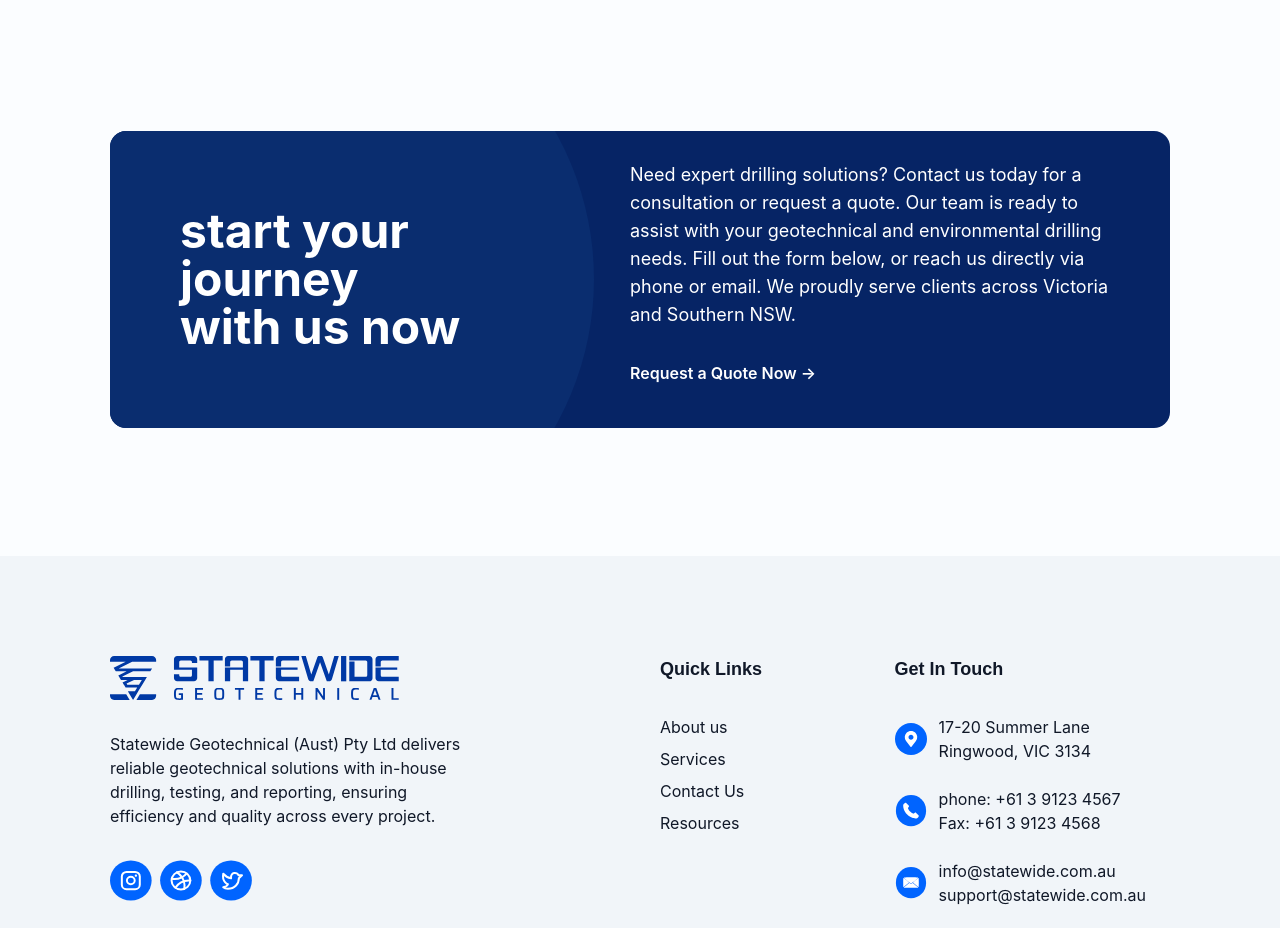
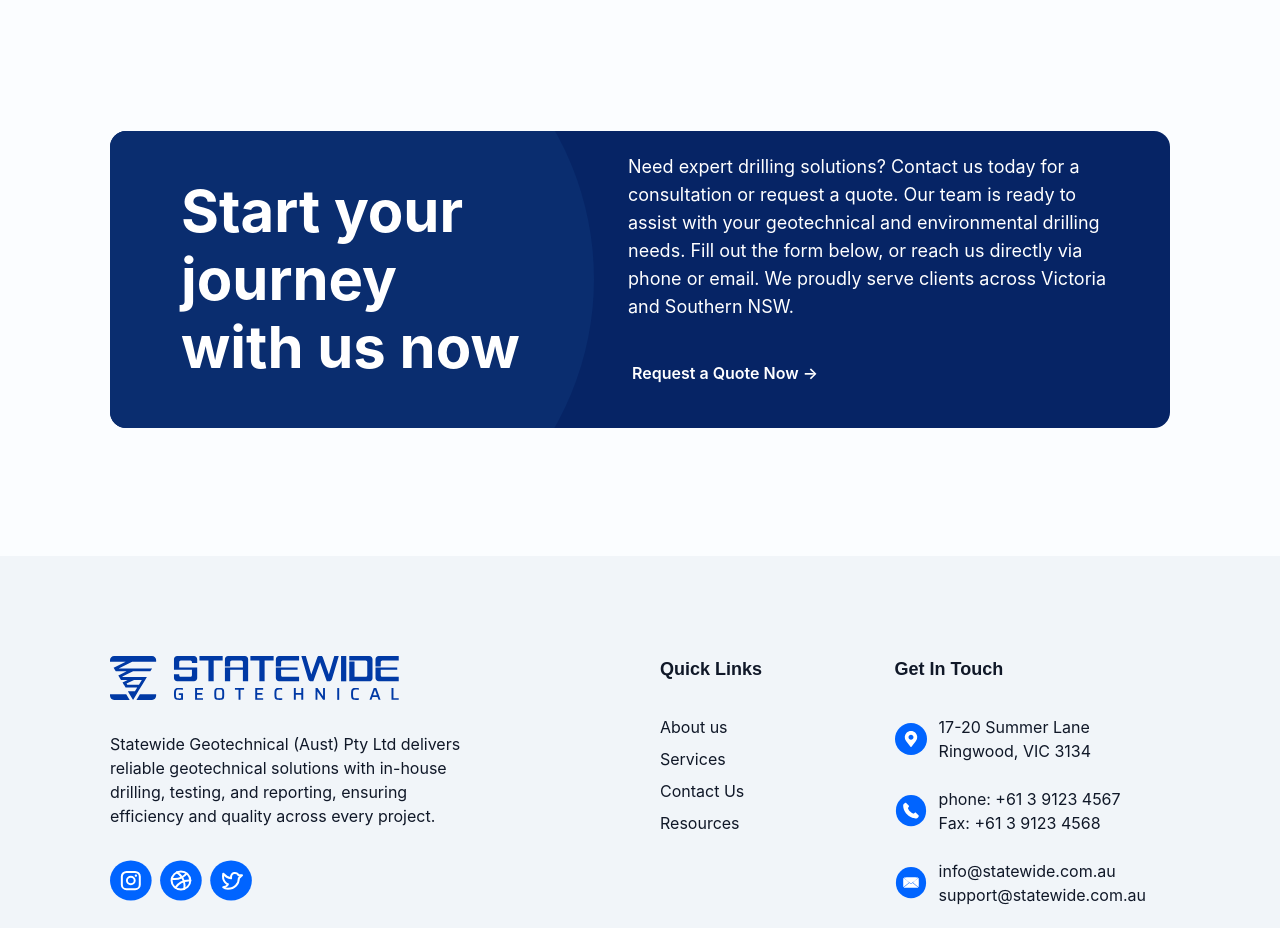
Before and after one commit to tharanga-madurapperuma/statewide-geotechnical_construction-site, a React (Vite) app: page / in a window 1280 px wide. Shown: the part 3386-4314 px from the top of the page. Built offline with nearby package versions, Linux system fonts and the light colour scheme.

Commit message:
cards updated

```diff
--- a/src/components/callbox/Callbox.jsx
+++ b/src/components/callbox/Callbox.jsx
@@ -1,34 +1,37 @@
 import React from "react";
+import { Link } from "react-router-dom";
 
 const CTAComponent = () => {
   return (
-    <div className="my-[128px] bg-[#062465] z-1 max-w-7xl mx-auto text-white rounded-2xl overflow-hidden flex h-[297px] items-center relative">
+    <div className="my-[64px] md:my-[128px] bg-[#062465] z-2 w-full mx-auto text-white rounded-2xl overflow-hidden flex flex-col md:flex-row h-auto md:h-[297px] items-center relative px-4 md:px-2">
       {/* Circle on the left */}
       <div
-        className="absolute -z-1 -left-29 top-1/2 transform -translate-y-1/2 w-150 h-150 rounded-full bg-[#0A2D6F]"
+        className="absolute -z-1 -left-16 md:-left-29 top-1/2 transform -translate-y-1/2 w-36 md:w-150 h-36 md:h-150 rounded-full bg-[#0A2D6F]"
         aria-hidden="true"
       ></div>
 
       {/* Left section */}
-      <div className="flex-1 px-10">
-        <h1 className="text-5xl font-bold px-15">
-          start your journey <br />
+      <div className="flex-1 md:px-[8px] py-2 text-center md:text-left mb-6 md:mb-0">
+        <h1 className="text-[28px] md:pl-[55px] pl-[1px] sm:text-[36px] md:text-[45px] lg:text-[58px] leading-[36px] sm:leading-[46px] md:leading-[68px] font-bold">
+          Start your journey <br />
           with us now
         </h1>
       </div>
 
       {/* Right section */}
-      <div className="flex-1 pr-40">
-        <p className="text-lg leading-7 mb-5">
+      <div className="flex-1 text-center md:text-left pr-2 md:pr-40">
+        <p className="text-sm sm:text-base md:text-lg leading-6 sm:leading-7 mb-4 md:mb-3">
           Need expert drilling solutions? Contact us today for a consultation or
           request a quote. Our team is ready to assist with your geotechnical
-          and environmental drilling needs. Fill out the form below, or reach
-          us directly via phone or email. We proudly serve clients across
-          Victoria and Southern NSW.
+          and environmental drilling needs. Fill out the form below, or reach us
+          directly via phone or email. We proudly serve clients across Victoria
+          and Southern NSW.
         </p>
-        <button className="text-[#fff] font-semibold py-3 rounded-full">
+        <Link to="/contact" className="text-blue-600 hover:underline">
+        <button className="text-[#fff] font-semibold pt-7 pb-5 px-6 md:px-1 rounded-full transition duration-300">
           Request a Quote Now →
         </button>
+        </Link>
       </div>
     </div>
   );
--- a/src/components/card-icon-license/CardIconLicense.jsx
+++ b/src/components/card-icon-license/CardIconLicense.jsx
@@ -2,22 +2,24 @@ import React from "react"
 
 const LicenseCard = ({image, title, description}) => {
   return (
-    <div className="flex flex-col items-center justify-center w-[368px] h-[416px] md:bg-blue-50 rounded-2xl  lg:p-8">
-      <div className="flex items-center justify-center w-[168px] h-[168px] bg-blue-600 rounded-4xl">
+    <div className="flex flex-col items-center justify-center w-full h-suto md:bg-blue-50 rounded-2xl lg:p-8">
+      <div className="my-[30px] mx-[20px] flex flex-col items-center">
+        <div className="flex flex-col items-center justify-center w-[140px] md:w-[168px] md:h-[168px] h-[140px] bg-blue-600 rounded-4xl">
           <img
             src={image}
             alt={title}
-          className="text-white lg:w-[95.87px] lg:h-[95.87px]"
+            className="text-white w-[75px] h-[75px] md:w-[95.87px] md:h-[95.87px]"
           />
         </div>
         <p className="mt-4 lg:text-[24px] text-lg md:font-500 font-600 text-gray-900 text-center">
           {title}
         </p>
         {description && (
-        <p className="mt-2 text-[16px] font-400 text-gray-600 text-center">
+          <p className="mt-2 text-[16px] mx-3 font-400 text-gray-600 text-center">
             {description}
           </p>
         )}
+      </div>
     </div>
   )
 }
```
Lines whose indentation alone changed are shown as unchanged.
